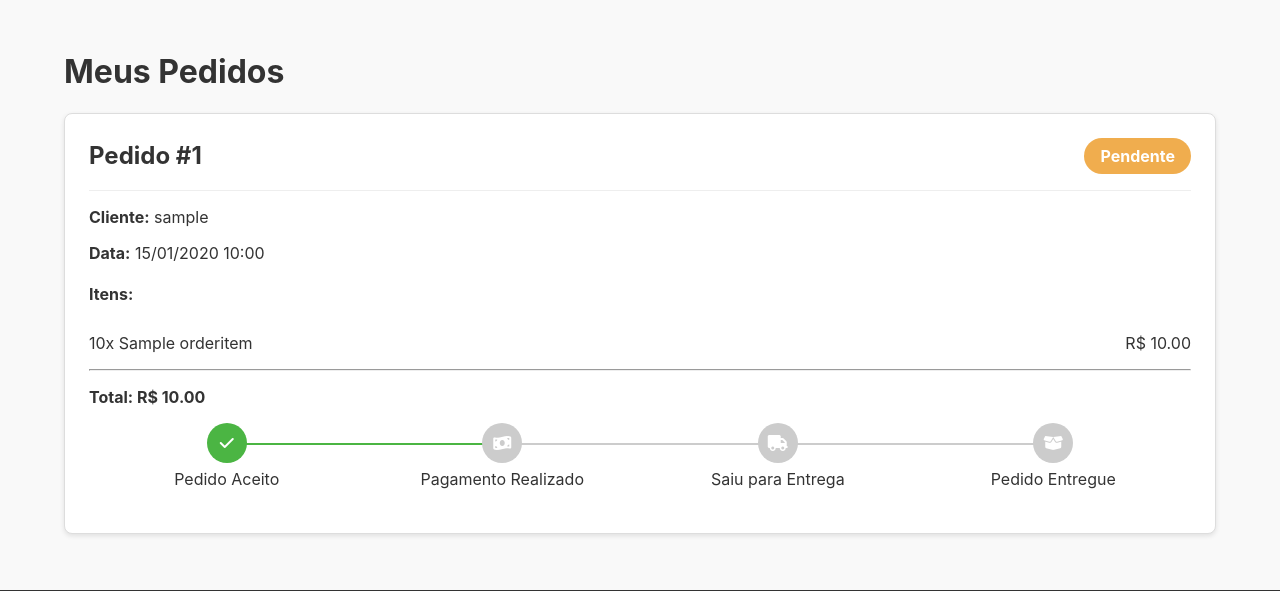
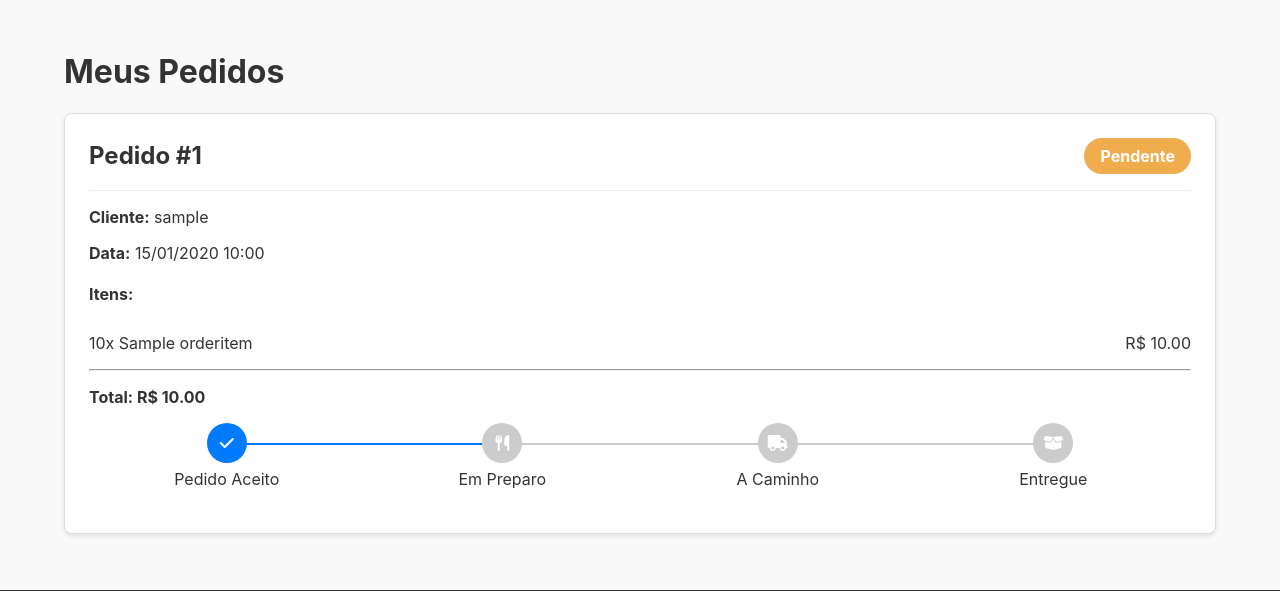
Before and after one commit to EduardaSouzaOL/SushiEmCasa_Django, a Django app: page /orders/ in a window 1280 px wide. Shown: the part 137-728 px from the top of the page. Run offline with Django 5.2, Linux system fonts and the light colour scheme; tables that the repository leaves empty hold one stand-in row (values such as "Sample post").

```diff
--- a/orders/templates/orders.html
+++ b/orders/templates/orders.html
@@ -37,11 +37,10 @@
                 <div class="pedido">
                     <div class="pedido-header">
                         <h2>Pedido #{{ pedido.id }}</h2>
-                        <span class="pedido-status status-{{ pedido.status|slugify }}">{{ pedido.status }}</span>
+                        <span class="pedido-status status-{{ pedido.status|slugify }}">{{ pedido.get_status_display }}</span>
                     </div>
                     <p><strong>Cliente:</strong> {{ pedido.user.username }}</p>
                     <p><strong>Data:</strong> {{ pedido.created_at|date:"d/m/Y H:i" }}</p>
-
                     <h4>Itens:</h4>
                     {% for item in pedido.items.all %}
                         <div class="item-pedido">
@@ -51,25 +50,26 @@
                     {% endfor %}
                     <hr>
                     <p><strong>Total: R$ {{ pedido.total_price }}</strong></p>
-
+                    {% if pedido.status != 'Cancelado' %}
                         <div class="stepper-wrapper">
                             <div class="stepper-item {% if pedido.status == 'Pendente' or pedido.status == 'Em preparo' or pedido.status == 'A caminho' or pedido.status == 'Entregue' %}completed{% endif %}">
                                 <div class="step-counter"><i class="fas fa-check"></i></div>
                                 <div class="step-name">Pedido Aceito</div>
                             </div>
                             <div class="stepper-item {% if pedido.status == 'Em preparo' or pedido.status == 'A caminho' or pedido.status == 'Entregue' %}completed{% endif %}">
-                            <div class="step-counter"><i class="fas fa-money-bill-wave"></i></div>
-                            <div class="step-name">Pagamento Realizado</div>
+                                <div class="step-counter"><i class="fas fa-utensils"></i></div>
+                                <div class="step-name">Em Preparo</div>
                             </div>
                             <div class="stepper-item {% if pedido.status == 'A caminho' or pedido.status == 'Entregue' %}completed{% endif %}">
                                 <div class="step-counter"><i class="fas fa-truck"></i></div>
-                            <div class="step-name">Saiu para Entrega</div>
+                                <div class="step-name">A Caminho</div>
                             </div>
-                        <div class="stepper-item {% if pedido.status == 'Entregue' %}completed{% endif %}">
+                            <div class="stepper-item {% if pedido.status == 'Entregue' %}completed entregue{% endif %}">
                                 <div class="step-counter"><i class="fas fa-box-open"></i></div>
-                            <div class="step-name">Pedido Entregue</div>
+                                <div class="step-name">Entregue</div>
                             </div>
                         </div>
+                    {% endif %}
                 </div>
             {% endfor %}
         {% else %}
@@ -96,6 +96,5 @@
             <p>+1(239)7719811</p>
         </div>
     </footer>
-
 </body>
 </html>
--- a/static/usuario/css/style.css
+++ b/static/usuario/css/style.css
@@ -129,6 +129,8 @@ color: #fff;
 }
 
 .status-pendente { background-color: #f0ad4e; }
+.status-em-preparo { background-color: #337ab7; }
+.status-a-caminho { background-color: #5bc0de; }
 .status-entregue { background-color: #5cb85c; }
 .status-cancelado { background-color: #d9534f; }
 
@@ -192,17 +194,29 @@ color: #fff;
 }
 
 .stepper-item.completed .step-counter {
-  background-color: #4bb543; /* Verde para concluído */
+  background-color: #007bff;
 }
 
 .stepper-item.completed::after {
   position: absolute;
   content: "";
-  border-bottom: 2px solid #4bb543;
+  border-bottom: 2px solid #007bff;
   width: 100%;
   top: 20px;
   left: 50%;
   z-index: 3;
+}
+
+.stepper-item.active {
+    font-weight: bold;
+}
+
+.stepper-item.completed.entregue .step-counter {
+    background-color: #007bff;
+}
+
+.stepper-item.completed.entregue::after {
+    border-bottom-color: #007bff;
 }
 
 .stepper-item:first-child::before {
```
Lines whose indentation alone changed are shown as unchanged.
